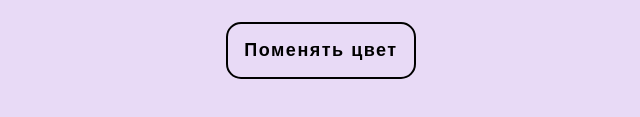
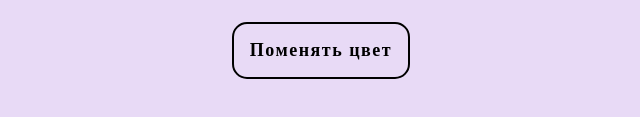
Before and after one commit to AshurMezan/colors-for-background, a plain HTML site: page index.html in a window 1280 px wide. Shown: the part 401-518 px from the top of the page, 319-959 px from the left. Drawn offline with Linux system fonts and the light colour scheme; a web font is replaced by a local one.

Commit message:
Исправил шрифт в кнопке

```diff
--- a/css/style.css
+++ b/css/style.css
@@ -58,3 +58,9 @@ body {
     background-color: black;
     color: azure;
 }
+
+button {
+    font-family: inherit; /* Наследует шрифт от body */
+    font-weight: inherit; /* Наследует вес шрифта от body */
+    font-style: inherit; /* Наследует стиль шрифта от body */
+}
```
